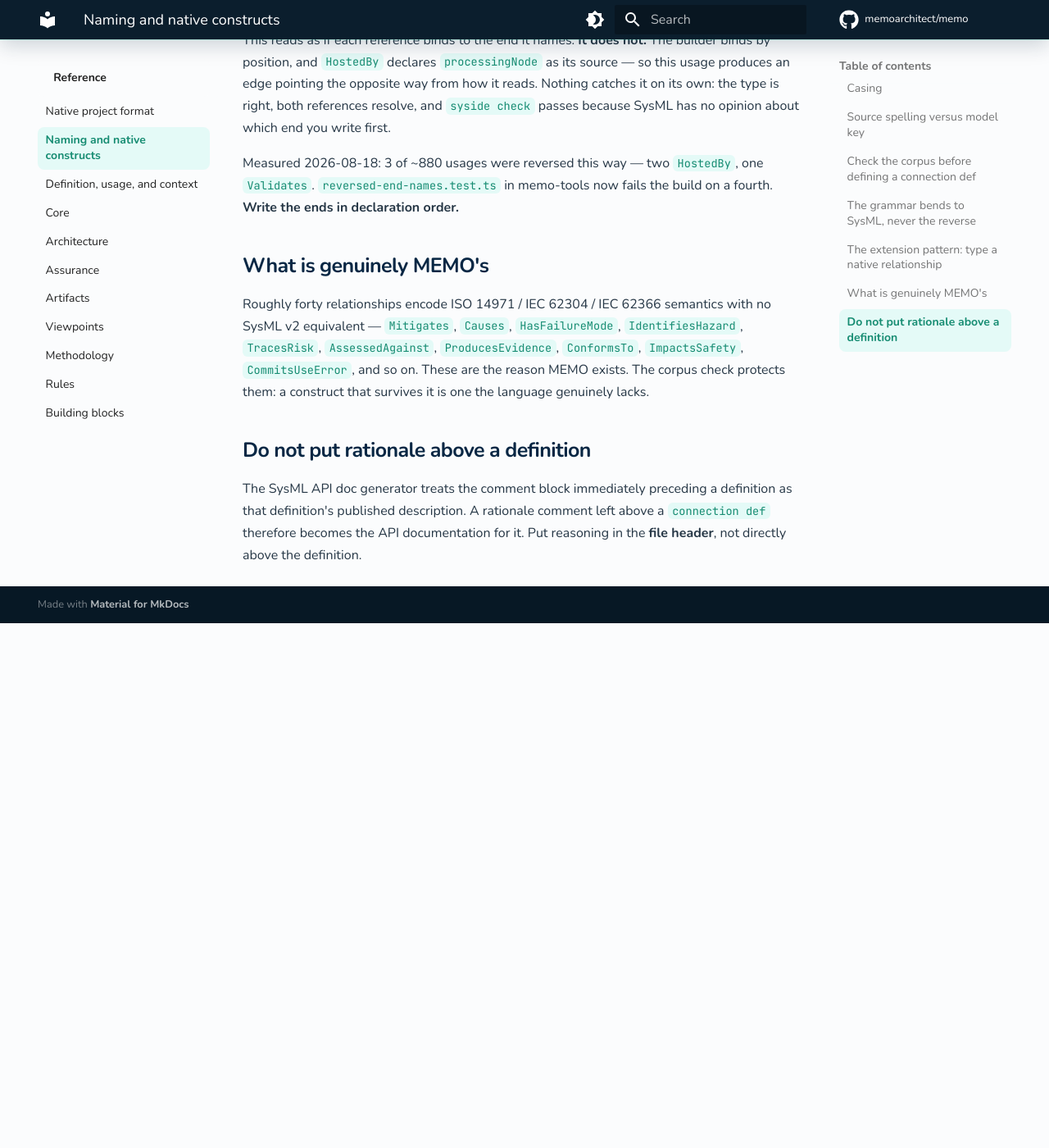
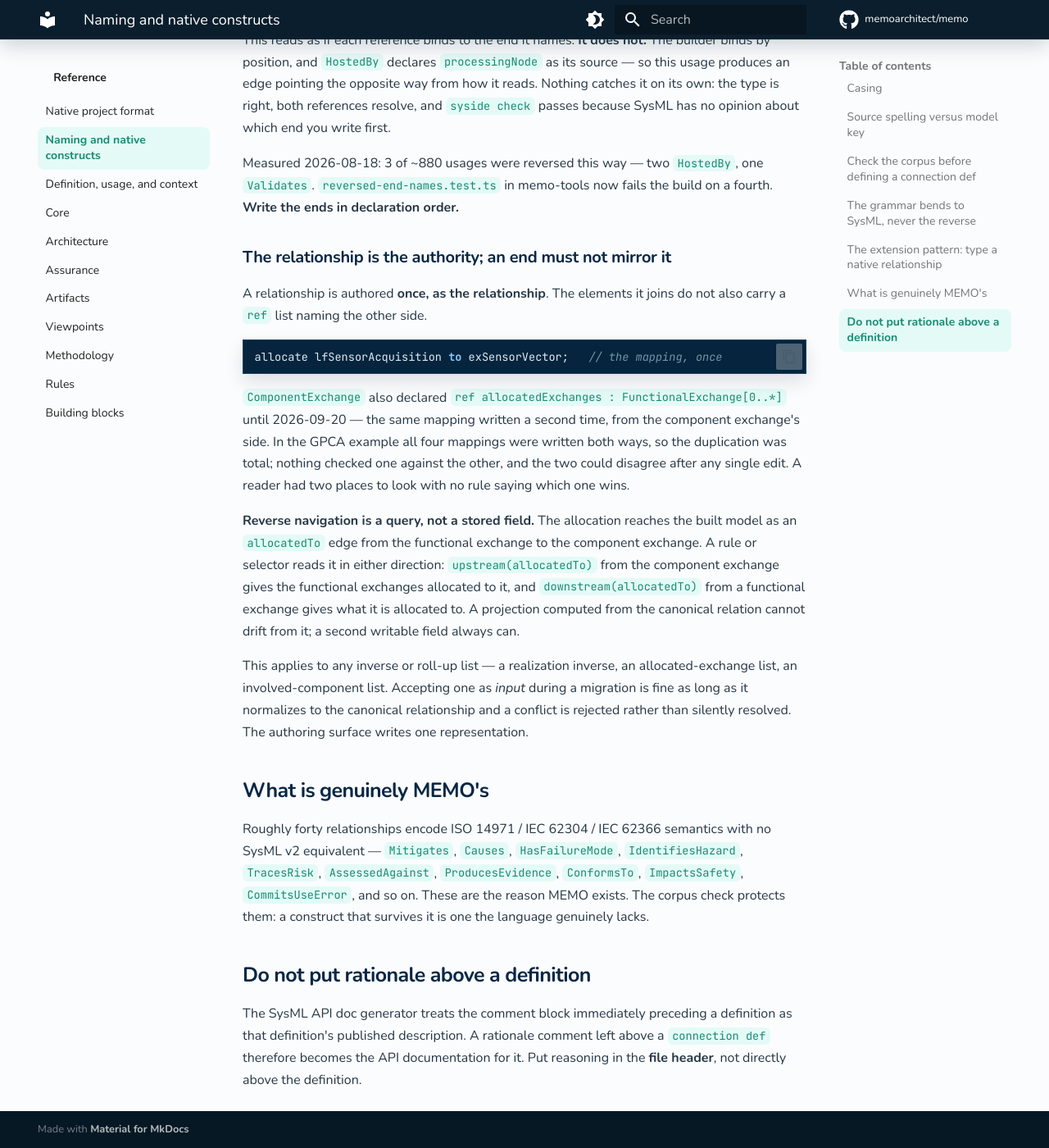
Before and after one commit to memoarchitect/memo, an MkDocs documentation site: the page built from docs/reference/naming-and-native-constructs.md, in a window 1280 px wide and 1400 px high, scrolled down 7756 px. Shown: the whole window at 82% size. Built offline with MkDocs 1.6.1 and Material for MkDocs 9.7.7, drawn with Linux system fonts in a browser that asks for light colours; comment, search, counter and statistics services are not loaded; before the commit the page ends 8516 px from its top, so only the background shows below that.

Commit message:
fix(ontology): retire allocatedExchanges, the mapping's second authority
The functional-to-component realization mapping was authored twice: as
`allocate lfSensorAcquisition to exSensorVector;` and, on the other end,
as `ref allocatedExchanges : FunctionalExchange[0..*]` on
ComponentExchange. All four mappings in the GPCA example were written
both ways, so the duplication was total and a disagreement was one edit
away. Nothing checked either against the other.

The allocation is the authority. Reverse navigation is a query over the
`allocatedTo` edge — `upstream(allocatedTo)` from a component exchange —
not a stored, writable field, which is what the architecture plan's §8
asks for.

Verified the removal loses nothing: the built GPCA model has the same
735 elements and 810 relationships before and after, no edge gained or
lost, all four `allocatedTo` mappings still present, and
`allocatedExchanges` gone from the export. `syside check --diagnose all
--warnings-as-errors src extensions examples` exits 0, `pnpm build`
passes, memo-tools is 2051/2051 green, and `docs-build` is clean. The
298 `memo dhf lint` errors are unchanged from HEAD and unrelated.

The one-authority rule now lives in the reference docs, where it applies
to any inverse or roll-up list, not only this one.

Co-Authored-By: Claude Opus 5 <noreply@anthropic.com>

````diff
--- a/docs/reference/naming-and-native-constructs.md
+++ b/docs/reference/naming-and-native-constructs.md
@@ -301,6 +301,36 @@ Measured 2026-08-18: 3 of ~880 usages were reversed this way — two `HostedBy`,
 one `Validates`. `reversed-end-names.test.ts` in memo-tools now fails the build
 on a fourth. **Write the ends in declaration order.**
 
+### The relationship is the authority; an end must not mirror it
+
+A relationship is authored **once, as the relationship**. The elements it joins
+do not also carry a `ref` list naming the other side.
+
+```sysml
+allocate lfSensorAcquisition to exSensorVector;   // the mapping, once
+```
+
+`ComponentExchange` also declared `ref allocatedExchanges : FunctionalExchange[0..*]`
+until 2026-09-20 — the same mapping written a second time, from the component
+exchange's side. In the GPCA example all four mappings were written both ways,
+so the duplication was total; nothing checked one against the other, and the
+two could disagree after any single edit. A reader had two places to look with
+no rule saying which one wins.
+
+**Reverse navigation is a query, not a stored field.** The allocation reaches
+the built model as an `allocatedTo` edge from the functional exchange to the
+component exchange. A rule or selector reads it in either direction:
+`upstream(allocatedTo)` from the component exchange gives the functional
+exchanges allocated to it, and `downstream(allocatedTo)` from a functional
+exchange gives what it is allocated to. A projection computed from the
+canonical relation cannot drift from it; a second writable field always can.
+
+This applies to any inverse or roll-up list — a realization inverse, an
+allocated-exchange list, an involved-component list. Accepting one as *input*
+during a migration is fine as long as it normalizes to the canonical
+relationship and a conflict is rejected rather than silently resolved. The
+authoring surface writes one representation.
+
 ## What is genuinely MEMO's
 
 Roughly forty relationships encode ISO 14971 / IEC 62304 / IEC 62366 semantics
````
Also changed, not shown: docs/sysml-api/architecture/logical/interfaces/memo_interfaces.md (+19 -1 lines), 2 other files.
